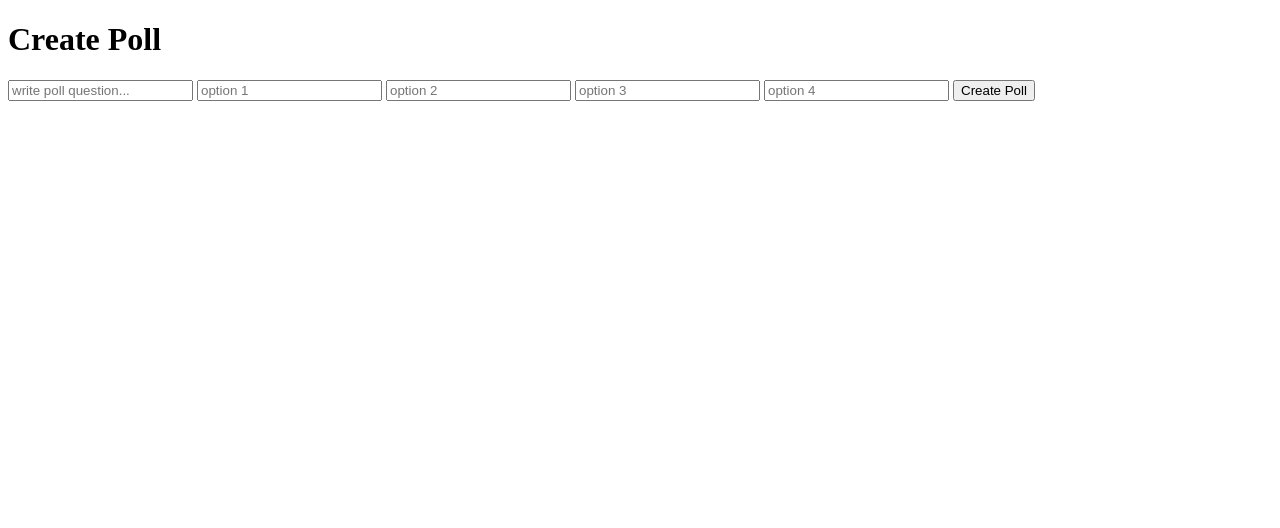
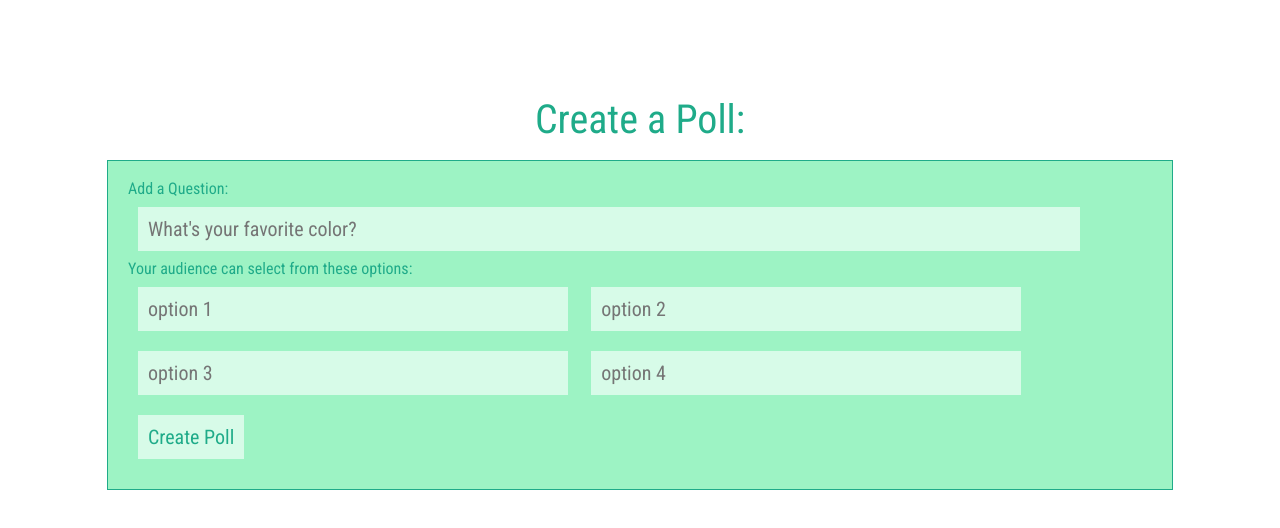
Before and after one commit to hilarylewis92/polling-app, a website: page public/index.html in a window 1280 px wide. Drawn offline with nearby package versions, Linux system fonts and the light colour scheme; a web font is replaced by a local one.

Commit message:
Set up form styles

```diff
--- a/public/index.html
+++ b/public/index.html
@@ -1,28 +1,41 @@
 <!DOCTYPE html>
 <html>
   <head>
+    <title>Polling Form</title>
+
     <meta charset="utf-8">
-    <title>Polling Form</title>
+
     <script src="//code.jquery.com/jquery-3.1.0.min.js"></script>
 
-    <!-- <link rel="stylesheet" type="text/css" href="%PUBLIC_URL%/style.css">
-    <link rel="stylesheet" type="text/css" href="%PUBLIC_URL%/reset.css"> -->
-    <link href="https://fonts.googleapis.com/css?family=Arsenal|Lato|Open+Sans" rel="stylesheet">
+    <link rel="stylesheet" type="text/css" href="./style.css">
+    <link rel="stylesheet" type="text/css" href="./reset.css">
+    <link href="https://fonts.googleapis.com/css?family=Roboto+Condensed|Source+Sans+Pro" rel="stylesheet">
 
   </head>
-  <body>
+  <body class='form-page'>
     <h1 class='create-poll'>
-      Create Poll
+      Create a Poll:
     </h1>
 
-    <form>
-      <input class='create-poll-question' placeholder='write poll question...' />
-
-      <input class='create-poll-option-one' placeholder='option 1' />
-      <input class='create-poll-option-two' placeholder='option 2' />
-      <input class='create-poll-option-three' placeholder='option 3' />
-      <input class='create-poll-option-four' placeholder='option 4' />
-
+    <form class='form'>
+      <label
+        class'create-poll-question-label'>
+        Add a Question:
+        <br />
+        <input class='create-poll-question' placeholder="What's your favorite color?" />
+      </label>
+      <br />
+      <label
+        class='create-poll-options-label'>
+        Your audience can select from these options:
+        <br />
+        <input class='create-poll-option-one option-input' placeholder='option 1' />
+        <input class='create-poll-option-two option-input' placeholder='option 2' />
+        <br />
+        <input class='create-poll-option-three option-input' placeholder='option 3' />
+        <input class='create-poll-option-four option-input' placeholder='option 4' />
+      </label>
+      <br />
       <input class='create-poll-btn' type='submit' value='Create Poll' />
     </form>
 
--- /dev/null
+++ b/public/poll/reset.css
@@ -0,0 +1,48 @@
+/* http://meyerweb.com/eric/tools/css/reset/
+   v2.0 | 20110126
+   License: none (public domain)
+*/
+
+html, body, div, span, applet, object, iframe,
+h1, h2, h3, h4, h5, h6, p, blockquote, pre,
+a, abbr, acronym, address, big, cite, code,
+del, dfn, em, img, ins, kbd, q, s, samp,
+small, strike, strong, sub, sup, tt, var,
+b, u, i, center,
+dl, dt, dd, ol, ul, li,
+fieldset, form, label, legend,
+table, caption, tbody, tfoot, thead, tr, th, td,
+article, aside, canvas, details, embed,
+figure, figcaption, footer, header, hgroup,
+menu, nav, output, ruby, section, summary,
+time, mark, audio, video {
+	margin: 0;
+	padding: 0;
+	border: 0;
+	font-size: 100%;
+	font: inherit;
+	vertical-align: baseline;
+}
+/* HTML5 display-role reset for older browsers */
+article, aside, details, figcaption, figure,
+footer, header, hgroup, menu, nav, section {
+	display: block;
+}
+body {
+	line-height: 1;
+}
+ol, ul {
+	list-style: none;
+}
+blockquote, q {
+	quotes: none;
+}
+blockquote:before, blockquote:after,
+q:before, q:after {
+	content: '';
+	content: none;
+}
+table {
+	border-collapse: collapse;
+	border-spacing: 0;
+}
--- /dev/null
+++ b/public/poll/style.css
@@ -0,0 +1,3 @@
+.btn-login {
+  border: none;
+}
--- a/public/style.css
+++ b/public/style.css
@@ -1,3 +1,48 @@
-.btn-login {
+/*#D7FBE8 #9DF3C4 #62D2A2 #1FAB89*/
+
+* {
+  font-family: 'Roboto Condensed', sans-serif;
+  color: #1FAB89;
+}
+
+.form-page {
+  margin: 100px 0px;
+}
+
+.create-poll {
+  text-align: center;
+  font-family: 'Roboto Condensed', sans-serif;
+  font-size: 40px;
+  margin-bottom: 20px;
+}
+
+.form {
+  background-color: #9DF3C4;
+  font-family: 'Roboto Condensed', sans-serif;
+  border: 1px solid #1FAB89;
+  padding: 20px;
+  width: 80%;
+  margin: auto;
+}
+
+input {
+  background-color: #D7FBE8;
+  padding: 10px;
+  font-size: 20px;
+  margin: 10px;
   border: none;
 }
+
+.create-poll-question {
+  width: 90%;
+}
+
+.option-input {
+  width: 40%;
+}
+
+.create-poll-btn:hover {
+  cursor: pointer;
+  background-color: #62D2A2;
+  color: #D7FBE8;
+}
--- a/server.js
+++ b/server.js
@@ -11,7 +11,7 @@ app.use(bodyParser.urlencoded({ extended: true }))
 
 app.locals.poll = {}
 
-app.use('/', express.static(path.join(__dirname, 'public/auth')));
+app.use('/', express.static(path.join(__dirname, 'public/poll')));
 
 app.use('/form', express.static(path.join(__dirname, 'public')));
 
```
Also changed, not shown: public/poll/index.html (renamed from public/auth/index.html, +2 -2 lines), public/poll/app.js (renamed from public/auth/app.js), public/poll/auth0-variables.js (renamed from public/auth/auth0-variables.js), public/poll/poll.js (renamed from public/auth/poll.js).
